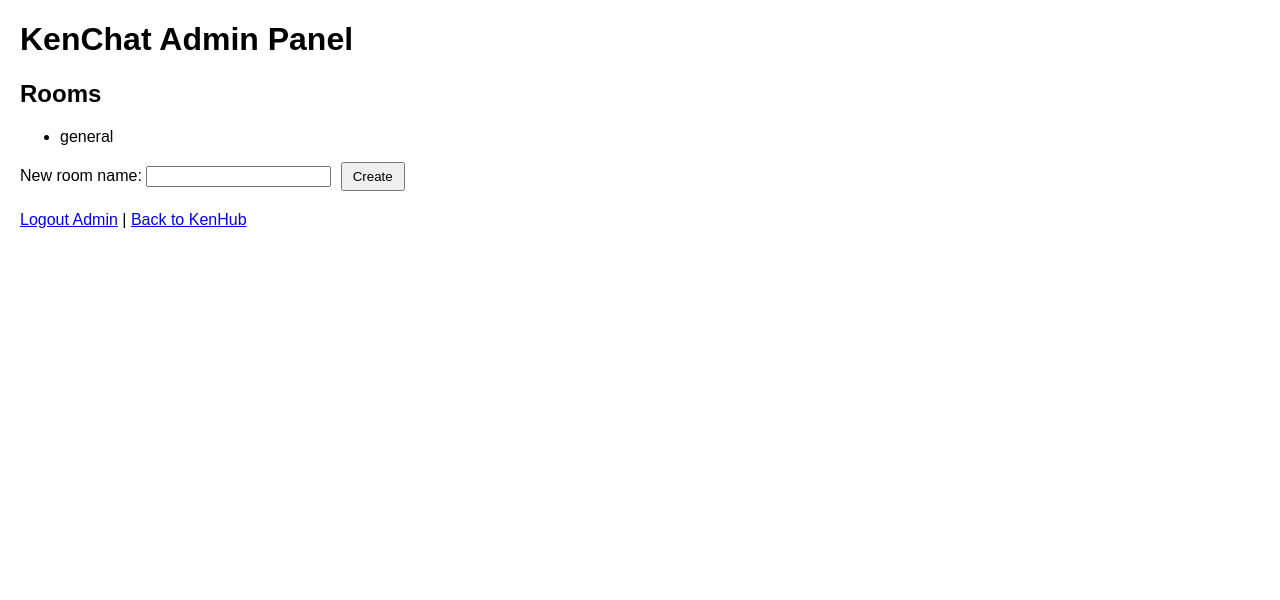
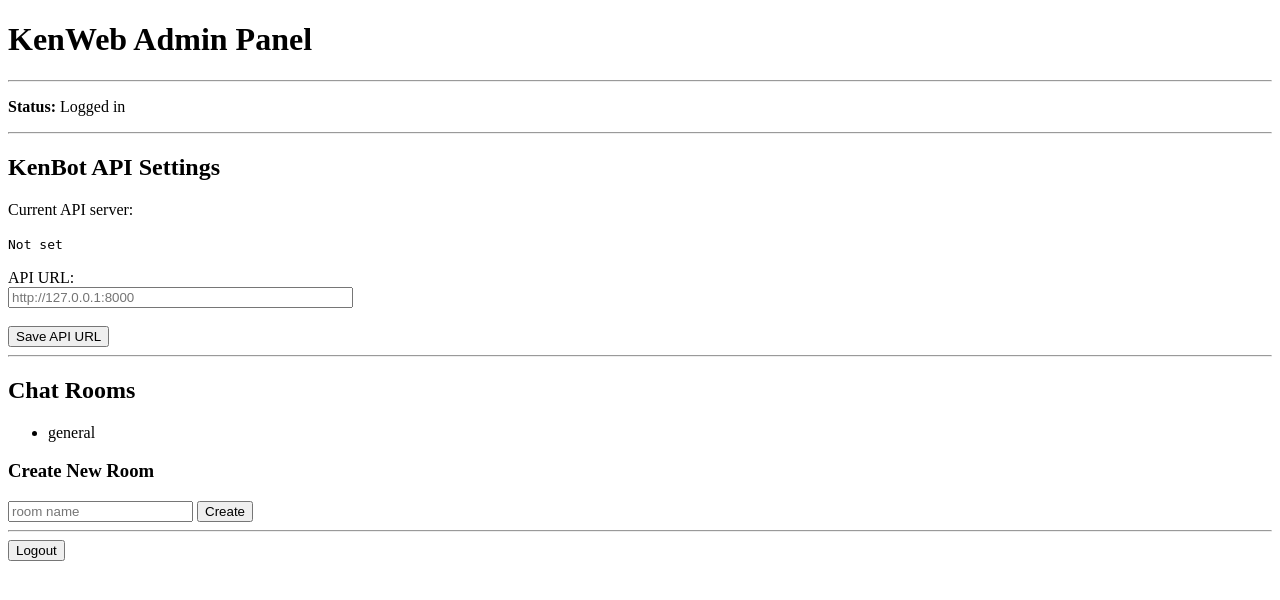
Before and after one commit to malehornk/yenweb, a Flask app: page /admin in a window 1280 px wide. Shown: the top 600 px of the page. Run offline with Flask 3, Linux system fonts and the light colour scheme; the visitor is signed in with stand-in values (Sample User, id 1).

Commit message:
Update kenchat_admin.html

```diff
--- a/templates/kenchat_admin.html
+++ b/templates/kenchat_admin.html
@@ -1,34 +1,79 @@
 <!DOCTYPE html>
 <html>
 <head>
-    <title>KenChat Admin Panel</title>
-    <style>
-        body { font-family: Arial; background: #fff; color: #000; margin: 20px; }
-        form { margin-bottom: 20px; }
-        button { padding: 5px 10px; margin-left: 5px; }
-    </style>
+    <title>KenWeb Admin Panel</title>
 </head>
 <body>
-    <h1>KenChat Admin Panel</h1>
-    <h2>Rooms</h2>
+
+<h1>KenWeb Admin Panel</h1>
+<hr>
+
+{% if not session.get("admin_logged_in") %}
+
+<h2>Admin Login</h2>
+
+<form method="post">
+    <label>Password:</label><br>
+    <input type="password" name="password">
+    <br><br>
+    <input type="submit" value="Login">
+</form>
+
+{% else %}
+
+<p><b>Status:</b> Logged in</p>
+
+<hr>
+
+<h2>KenBot API Settings</h2>
+
+<p>Current API server:</p>
+<p>
+<code>
+{{ session.get("kenbot_api_url", "Not set") }}
+</code>
+</p>
+
+<form method="post" action="{{ url_for('set_kenbot_api') }}">
+    <label>API URL:</label><br>
+    <input type="text" name="api_url" size="40"
+           placeholder="http://127.0.0.1:8000">
+    <br><br>
+    <input type="submit" value="Save API URL">
+</form>
+
+<hr>
+
+<h2>Chat Rooms</h2>
+
 <ul>
 {% for room in rooms %}
-            <li>{{ room }}
+    <li>
+        {{ room }}
         {% if room != "general" %}
-                <form action="/delete_room" method="POST" style="display:inline;">
+        <form method="post" action="{{ url_for('delete_room') }}" style="display:inline;">
             <input type="hidden" name="room_name" value="{{ room }}">
-                    <button type="submit">Delete</button>
+            <input type="submit" value="Delete">
         </form>
         {% endif %}
     </li>
 {% endfor %}
 </ul>
 
-    <form action="/create_room" method="POST">
-        New room name: <input type="text" name="new_room">
-        <button type="submit">Create</button>
+<h3>Create New Room</h3>
+
+<form method="post" action="{{ url_for('create_room') }}">
+    <input type="text" name="new_room" placeholder="room name">
+    <input type="submit" value="Create">
 </form>
 
-    <p><a href="/admin/logout">Logout Admin</a> | <a href="/">Back to KenHub</a></p>
+<hr>
+
+<form method="get" action="{{ url_for('admin_logout') }}">
+    <input type="submit" value="Logout">
+</form>
+
+{% endif %}
+
 </body>
 </html>
```
Lines whose indentation alone changed are shown as unchanged.
